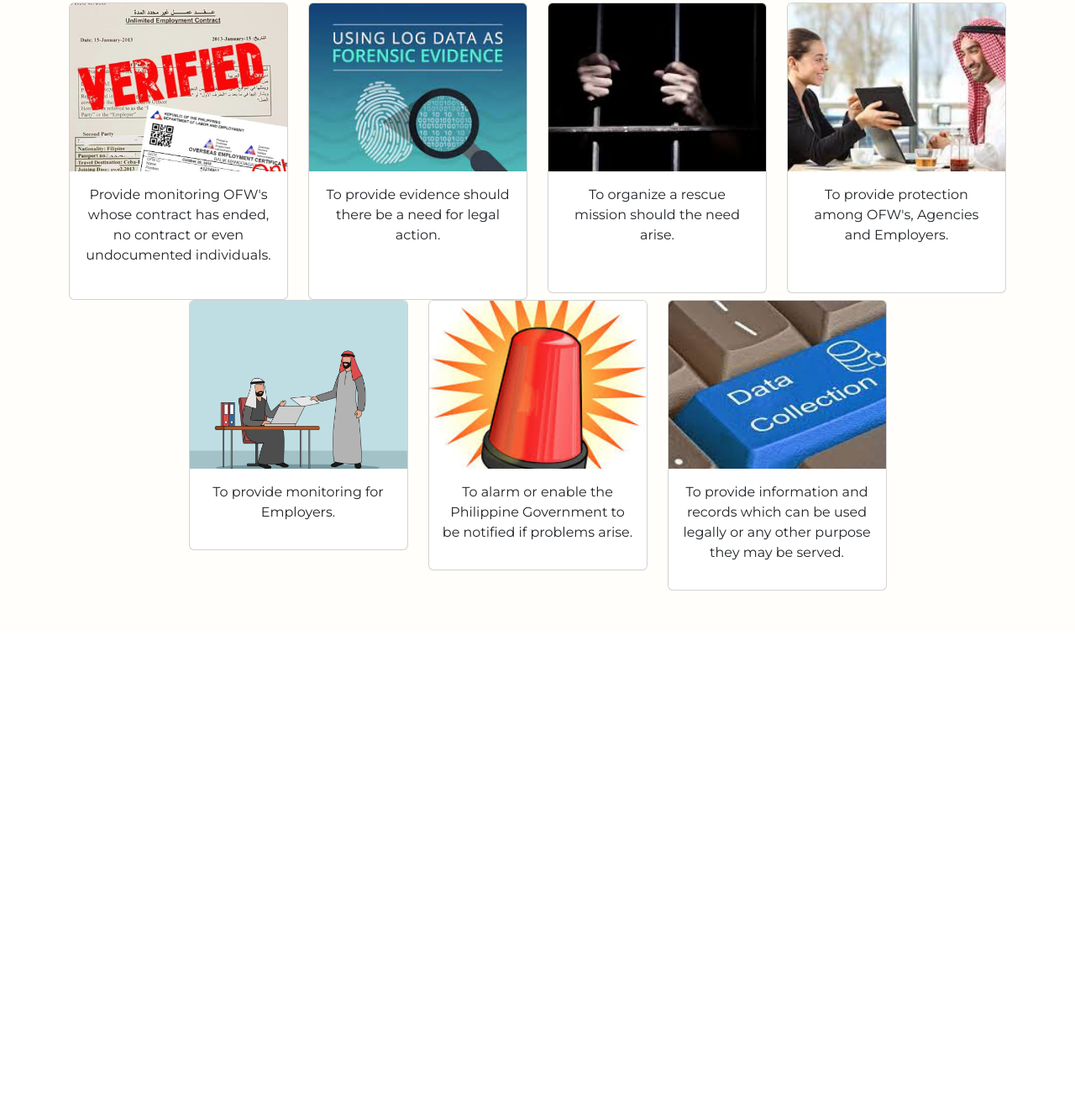
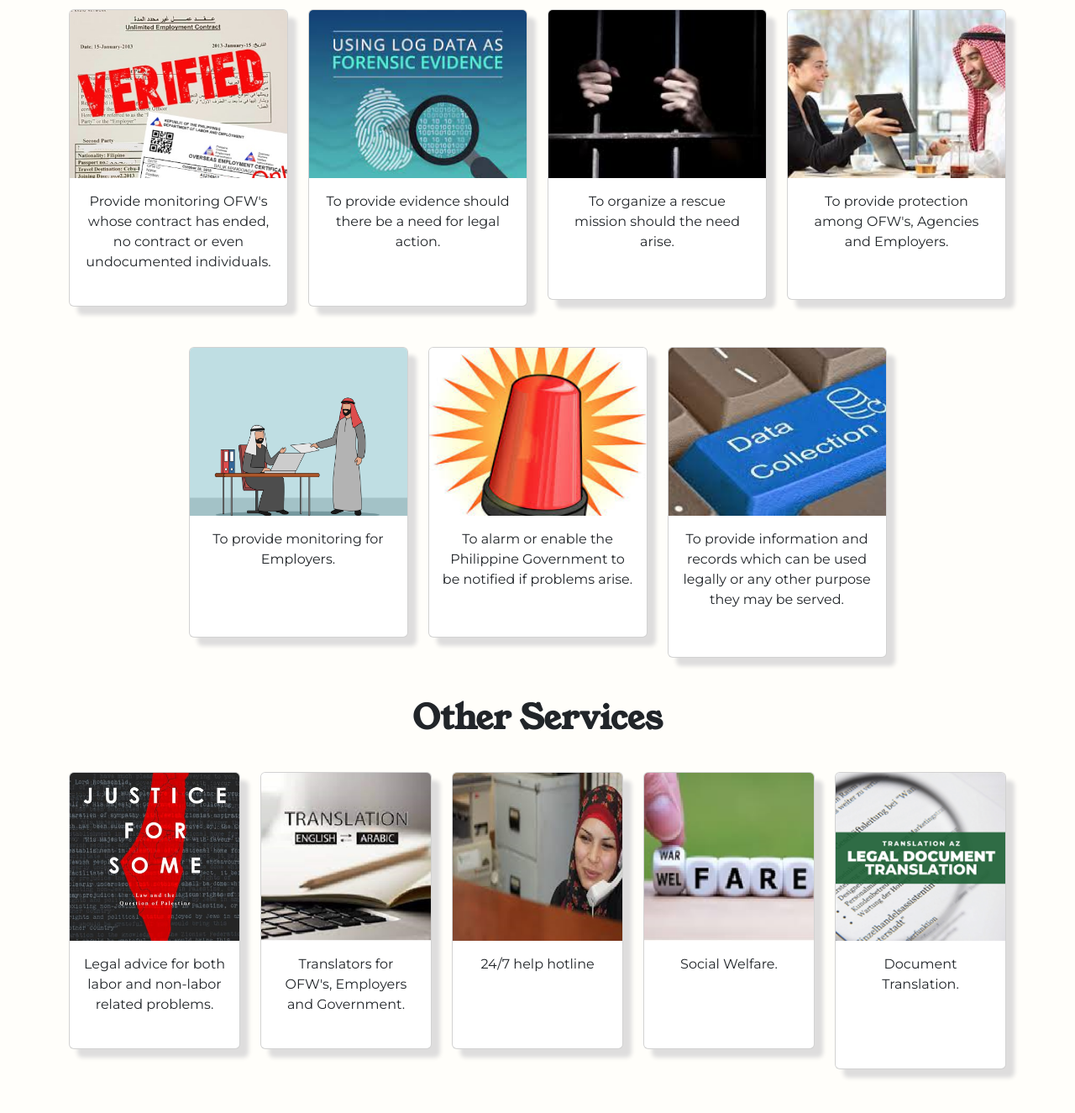
Before and after one commit to novice-is-me/Media-House-Express-Website, a plain HTML site: page index.html in a window 1280 px wide. Shown: the part 2653-3978 px from the top of the page at 84% size. Before the commit the page ends 3404 px from the top, so only its background shows below. Drawn offline with nearby package versions, Linux system fonts and the light colour scheme; a web font is replaced by a local one.

Commit message:
Updating Services Section

```diff
--- a/index.html
+++ b/index.html
@@ -185,9 +185,9 @@
     <!--Services-->
     <section class="p-5 text-center" id="services">
         <div class="container">
-            <h2 class="pb-3 mb-3">Services</h2>
+            <h2 class="pb-3 mb-4">Services</h2>
             <div class="row row-cols-1 row-cols-xl-4 row-cols-lg-3 row-cols-md-2 justify-content-center">
-                <div class="col">
+                <div class="col mb-5">
                     <div class="card">
                         <img src="./media/1.jpg" alt="" class="card-img-top">
                         <div class="card-body pb-4">
@@ -197,16 +197,16 @@
                     </div>
                 </div>
 
-                <div class="col">
+                <div class="col mb-5">
                     <div class="card pb-4">
                         <img src="./media/2.jpg" alt="" class="card-img-top">
-                        <div class="card-body pb-4">
+                        <div class="card-body pb-4 ">
                             <p>To provide evidence should there be a need for legal action.</p>
                         </div>
                     </div>
                 </div>
 
-                <div class="col">
+                <div class="col mb-5">
                     <div class="card pb-4">
                         <img src="./media/3.jpg" alt="" class="card-img-top">
                         <div class="card-body">
@@ -215,7 +215,7 @@
                     </div>
                 </div>
 
-                <div class="col">
+                <div class="col mb-5">
                     <div class="card pb-4">
                         <img src="./media/4.jpg" alt="" class="card-img-top">
                         <div class="card-body">
@@ -224,38 +224,86 @@
                     </div>
                 </div>
 
-                <div class="col">
+                <div class="col mb-5">
                     <div class="card ">
                         <img src="./media/monitring.jpg" alt="" class="card-img-top">
-                        <div class="card-body">
-                            <p>To provide monitoring for Employers.</p>
+                        <div class="card-body ">
+                            <p class="pb-5">To provide monitoring for Employers.</p>
                         </div>
                     </div>
                 </div>
 
-                <div class="col">
+                <div class="col mb-5">
                     <div class="card ">
                         <img src="./media/6.jpg" alt="" class="card-img-top">
                         <div class="card-body">
-                            <p>To alarm or enable the Philippine Government to be
+                            <p class="pb-4">To alarm or enable the Philippine Government to be
                                  notified if problems arise.</p>
                         </div>
                     </div>
                 </div>
 
-                <div class="col">
+                <div class="col mb-5">
                     <div class="card ">
                         <img src="./media/7.jpg" alt="" class="card-img-top">
                         <div class="card-body">
-                            <p>To provide information and records which can be used legally or any other purpose they may be served.</p>
+                            <p class="pb-4">To provide information and records which can be used legally or any other purpose they may be served.</p>
                         </div>
                     </div>
                 </div>
             </div>
 
+            <h2 class="pb-4 mb-3">Other Services</h2>
+            <div class="row row-cols-1 row-cols-xl-5 row-cols-lg-4 row-cols-md-3 justify-content-center">
+                <div class="col mb-5">
+                    <div class="card">
+                        <img src="./media/12.jpg" alt="" class="card-img-top">
+                        <div class="card-body pb-4">
+                            <p>Legal advice for both labor and non-labor related problems.</p>
+                        </div>
+                    </div>
+                </div>
+
+                <div class="col mb-5">
+                    <div class="card">
+                        <img src="./media/2.png" alt="" class="card-img-top">
+                        <div class="card-body pb-4">
+                            <p>Translators for OFW's, Employers and Government.</p>
+                        </div>
+                    </div>
+                </div>
+
+                <div class="col mb-5">
+                    <div class="card">
+                        <img src="./media/3.png" alt="" class="card-img-top">
+                        <div class="card-body pb-4">
+                            <p class="pb-5">  24/7 help hotline</p>
+                        </div>
+                    </div>
+                </div>
+
+                <div class="col mb-5">
+                    <div class="card">
+                        <img src="./media/4.png" alt="" class="card-img-top">
+                        <div class="card-body pb-4">
+                            <p class="pb-5">Social Welfare.</p>
+                        </div>
+                    </div>
+                </div>
+
+                <div class="col mb-5">
+                    <div class="card">
+                        <img src="./media/1.png" alt="" class="card-img-top">
+                        <div class="card-body pb-4">
+                            <p class="pb-5">Document Translation.</p>
+                        </div>
+                    </div>
+                </div>
+            </div>
         </div>
     </section>
 
+    <section class="p-5 text-center" ></section>
 
 
     <script src="https://cdn.jsdelivr.net/npm/bootstrap@5.3.2/dist/js/bootstrap.bundle.min.js"
--- a/style.css
+++ b/style.css
@@ -72,6 +72,10 @@ h2{
     height: 200px;
 }
 
+#services .card{
+    box-shadow:  10px 10px 5px 0px rgb(222, 221, 221);
+}
+
 
 
 /* Small Screen below */
```
Also changed, not shown: media/1.png (added), media/12.jpg (added), media/2.png (added), media/3.png (added), media/4.png (added).
